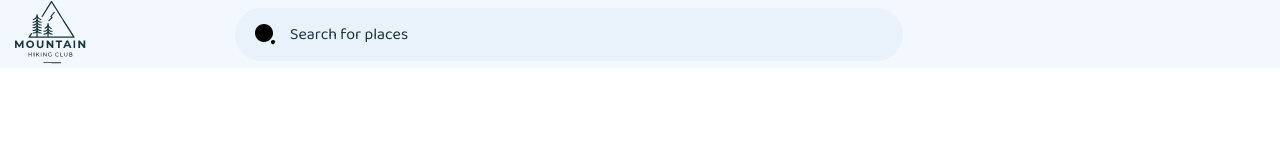
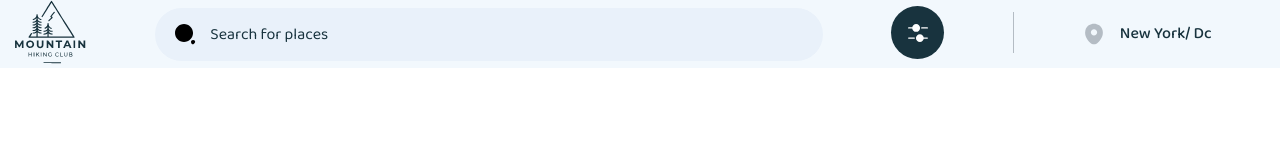
Before and after one commit to MariaYefimenko/practice-dot-pixel-agency, a plain HTML site: page index.html in a window 1280 px wide. Shown: the top 160 px of the page. Drawn offline with nearby package versions, Linux system fonts and the light colour scheme.

Commit message:
navigation

```diff
--- a/css/styles.css
+++ b/css/styles.css
@@ -4,22 +4,42 @@
     display: flex;
     background-color: #F2F8FD;
     align-items: center;
-    align-content: center;
+    margin: 0 auto;
+    justify-content: space-between;
 }
 
 .logo-icon {
-    margin-right: 148px;
+    /* margin-right: 148px; */
 }
 
 .search-input {
-    display: block;
     box-sizing: border-box;
     width: 668px;
     height: 53px;
     padding: 14px 55px;
     background-color: #E9F1FA;
     border-radius: 26.5px;
+    outline: transparent;
     border-style: none;
+    /* margin-right: 62px; */
+    transition: border-color 250ms cubic-bezier(0.4, 0, 0.2, 1);
+}
+
+.search-input:hover+.search-input-icon,
+.search-input:focus+.search-input-icon {
+    fill: #F9D44A;
+}
+
+/* .search-input:hover,
+.search-input:focus {
+    border-color: #F9D44A;
+} */
+/* DOESN`T WORK  */
+
+
+.nav-search {
+    display: flex;
+    align-items: center;
 }
 
 .search-input::placeholder {
@@ -31,6 +51,7 @@
 
 .nav-search-wrapper {
     display: flex;
+    align-items: center;
     position: relative;
 }
 
@@ -39,5 +60,79 @@
     left: 18px;
     top: 50%;
     transform: translateY(-50%);
+    transition: color 250ms cubic-bezier(0.4, 0, 0.2, 1);
+}
 
+.navigation-button {
+    width: 53px;
+    height: 53px;
+    border-radius: 50%;
+    border: none;
+    background-color: #18333E;
+    fill: #FFFFFF;
+    position: relative;
+    transition: background-color 250ms cubic-bezier(0.4, 0, 0.2, 1);
+    cursor: pointer;
+    /* margin-right: 74px; */
 }
+
+
+.navigation-button:hover,
+.navigation-button:active {
+    background-color: #F9D44A;
+    fill:#18333E;
+}
+
+.navigation-button-icon {
+    position: absolute;
+    top: 50%;
+    left: 50%;
+    transform: translate(-50%, -50%);
+    transition: color 250ms cubic-bezier(0.4, 0, 0.2, 1);
+}
+
+.vertical-line {
+    /* margin-right: 37px; */
+}
+
+.header-location-notification {
+    display: flex;
+    align-items: center;
+    gap: 14px;
+}
+
+.location-logo {
+    background-color: transparent;
+    fill: #B4BCC4;
+}
+
+.city-name {
+    font-family: 'Baloo 2', cursive;
+    font-weight: 500;
+    font-size: 16px;
+    color: #18333E;
+    margin-right: 88px;
+}
+
+.notification-button {
+    border-radius: 50%;
+    width: 53px;
+    height: 53px;
+    padding: 14px;
+    background-color: transparent;
+    border: 1px solid #B4BCC4;
+    cursor: pointer;
+    fill: #18333E;
+    transition: color 250ms cubic-bezier(0.4, 0, 0.2, 1);
+    /* margin-right: 35px; */
+}
+
+.notification-button-icon {
+    background-color: transparent;
+}
+
+.notification-button:focus,
+.notification-button:hover {
+    border-color: #18333E;
+    fill: #F9D44A;
+}
--- a/index.html
+++ b/index.html
@@ -14,6 +14,7 @@
 <body>
     <!-------------- HEADER ----------->
 <header class="header-section">
+    <section class="navigation-section">
         <div class="header-container container">
             <div class="logo-icon">
                 <a href="#">
@@ -22,8 +23,6 @@
                 </svg>
                 </a>
             </div>
-        <div class="nav-search">
-        <label for="search"></label>
             <div class="nav-search-wrapper">
                 <input
                 type="text"
@@ -31,12 +30,34 @@
                 name="q"
                 class="search-input"
                 placeholder="Search for places">
-            <svg class="search-input-icon" width="24" height="24" >
+                <svg class="search-input-icon" width="24" height="24">
                 <use href="./images/defs.svg#icon-search-normal"></use>
                 </svg>
             </div>
+            <div class="navigatio-settings-wrapper">
+                <button class="navigation-button" type="button">
+                    <svg class="navigation-button-icon" width="24" height="24">
+                        <use href="./images/defs.svg#icon-setting-4"></use>
+                    </svg>
+                </button>
             </div>
+            <span class="vertical-line">
+                    <img src="./images/vertical-ruler.png" alt="vertical-line">
+            </span>
+    <div class="header-location-notification">
+        <svg class="location-logo" width="24" height="24">
+            <use href="./images/defs.svg#icon-location"></use>
+        </svg>
+        <p class="city-name">New York/ Dc</p>
+        <button class="notification-button" type="button">
+                    <svg class="notification-button-icon" width="22" height="22">
+                        <use href="./images/defs.svg#icon-notification-bing"></use>
+                    </svg>
+        </button>
     </div>
+    <img src="./images/Avatar.png" alt="profile-picture" width="53" height="53">
+    </div>
+    </section>
 </header>
 
 
```
Also changed, not shown: images/Avatar.png (added), images/vertical-ruler.png (added). Lines whose indentation alone changed are shown as unchanged.
